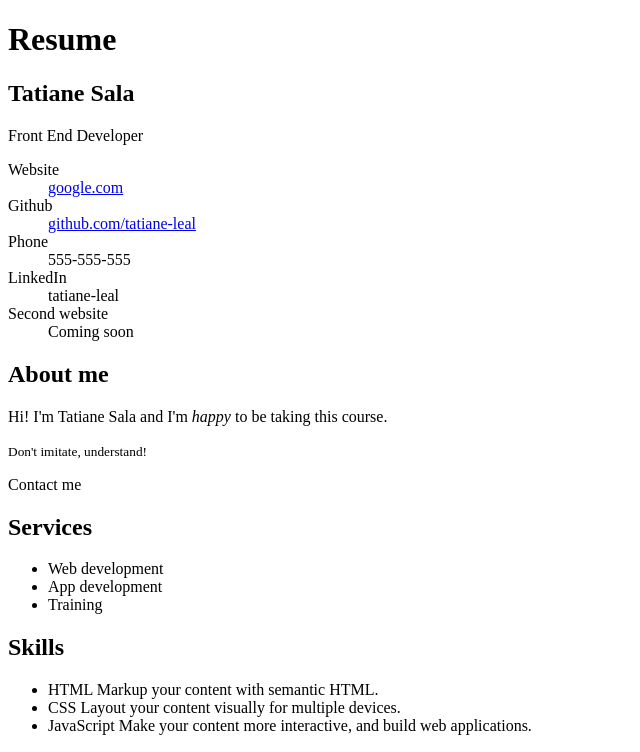
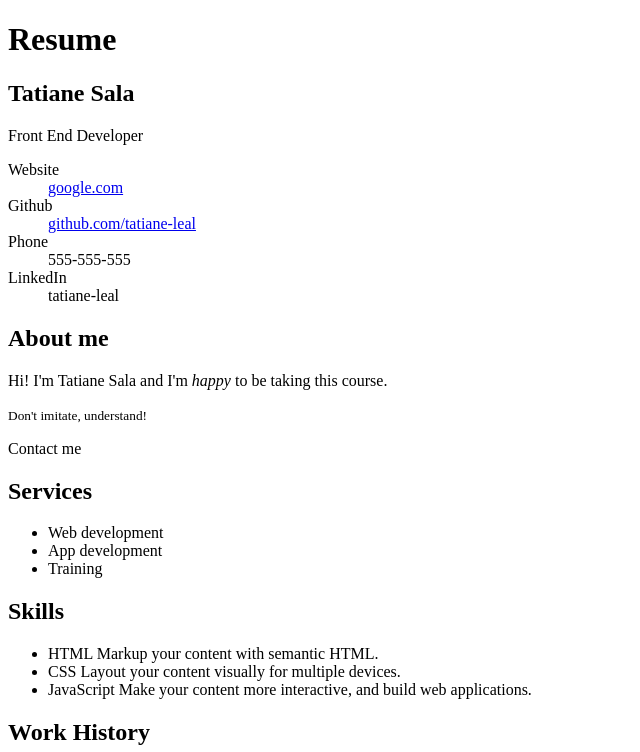
Before and after one commit to tatiane-leal/html5, a plain HTML site: page index.html in a window 1280 px wide. Shown: the top 752 px of the page, without its empty margins (0-640 px from the left). Drawn offline with Linux system fonts and the light colour scheme.

Commit message:
=remove comment

```diff
--- a/index.html
+++ b/index.html
@@ -20,8 +20,6 @@
           <dd>555-555-555</dd>
           <dt>LinkedIn</dt>
           <dd>tatiane-leal</dd>
-          <dt>Second website</dt>
-          <dd>Coming soon</dd>
         </dl>
       </section>
 
```
